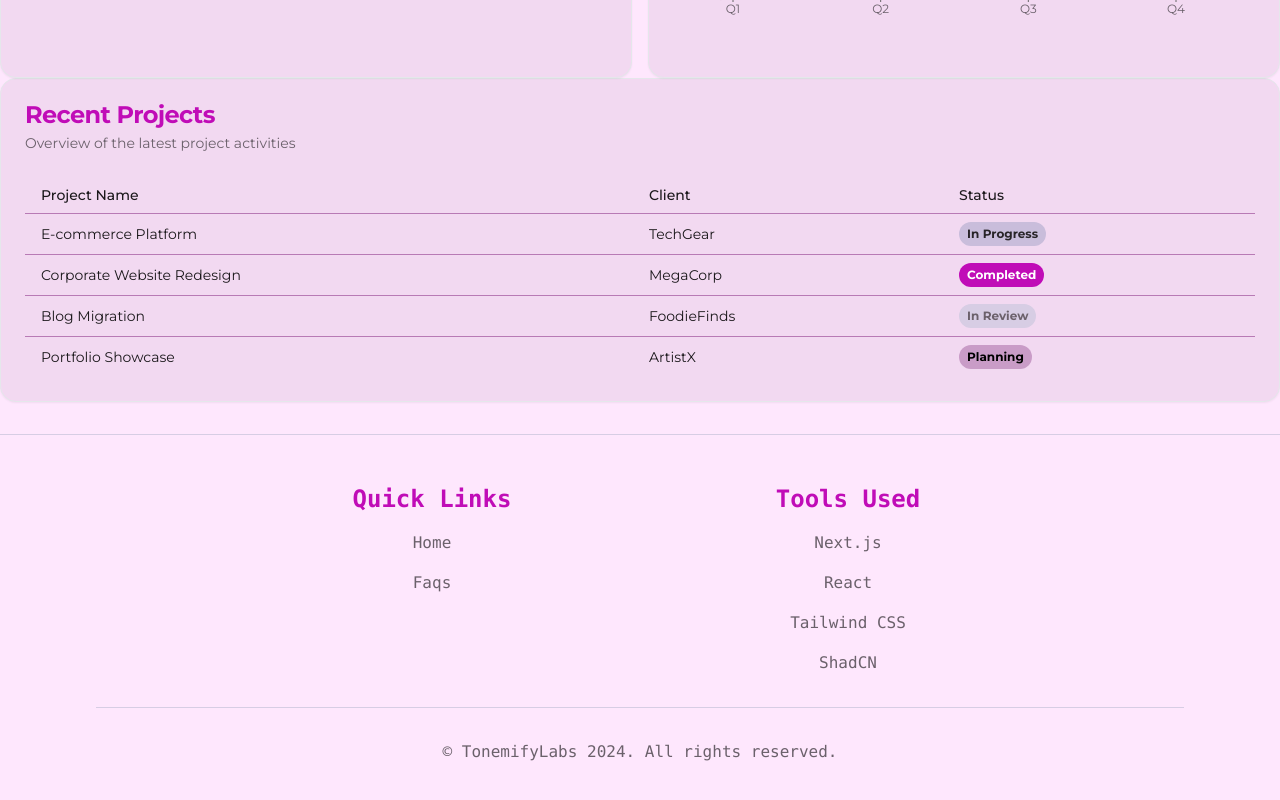
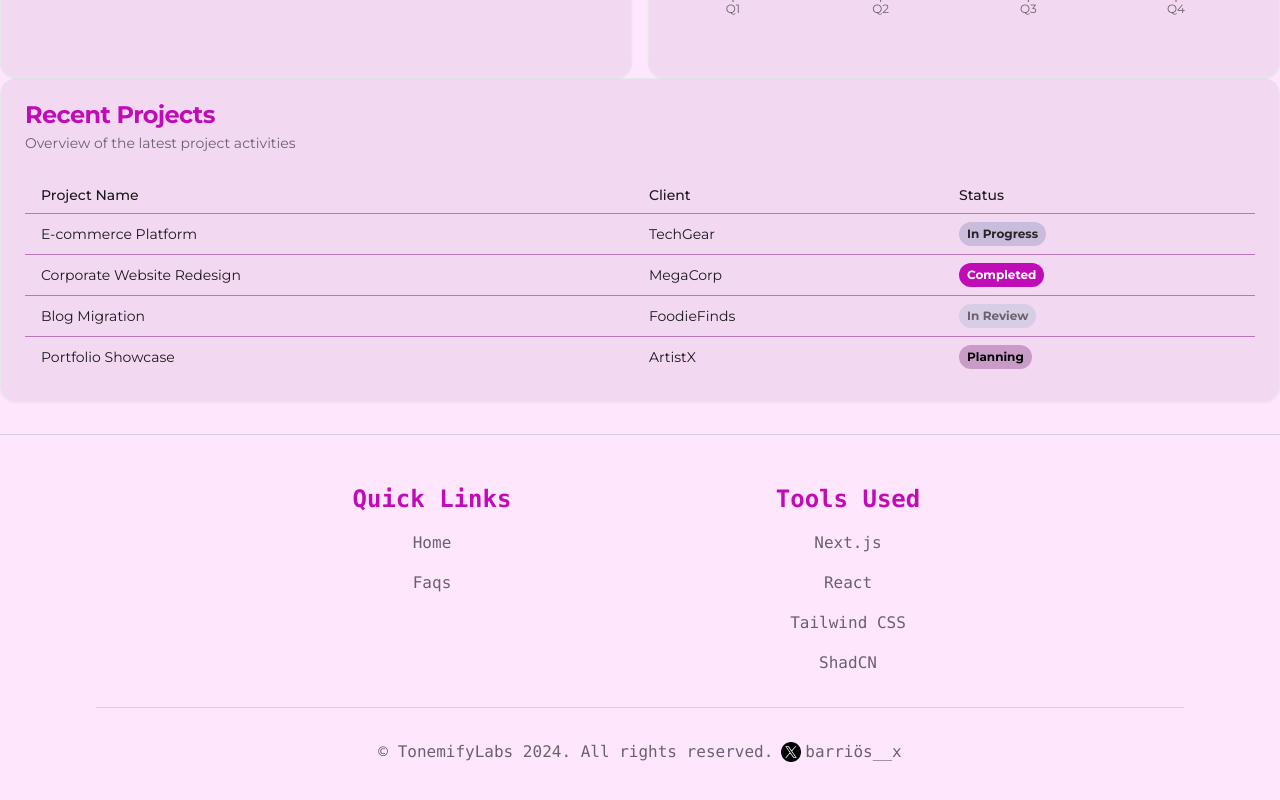
Before and after one commit to BarriosXJavier/tonemify, a Next.js app: page / in a window 1280 px wide. Shown: the part 2876-3676 px from the top of the page. Built offline with nearby package versions, Linux system fonts and the light colour scheme.

Commit message:
footer adjustments

```diff
--- a/src/components/footer.tsx
+++ b/src/components/footer.tsx
@@ -1,5 +1,6 @@
 import React from "react";
 import Link from "next/link";
+import Image from "next/image";
 
 const Footer: React.FC = () => {
   return (
@@ -59,8 +60,15 @@ const Footer: React.FC = () => {
 
       {/* Footer Bottom Text */}
       <div className="border-t border-muted pt-8 mt-8 text-center">
-        <p className="text-muted-foreground text-xs sm:text-sm md:text-base">
-          © TonemifyLabs {new Date().getFullYear()}. All rights reserved.
+        <p className="text-muted-foreground text-xs sm:text-sm md:text-base flex items-center gap-2 justify-center">
+          &copy; TonemifyLabs {new Date().getFullYear()}. All rights reserved.{" "}
+          <Link
+            href="https://x.com/barrios__x"
+            className="flex items-center gap-1"
+          >
+            <Image src="/x.png" alt="x logo" width={20} height={20} />
+            barriös__x
+          </Link>
         </p>
       </div>
     </footer>
```
Also changed, not shown: public/x.png (added).
